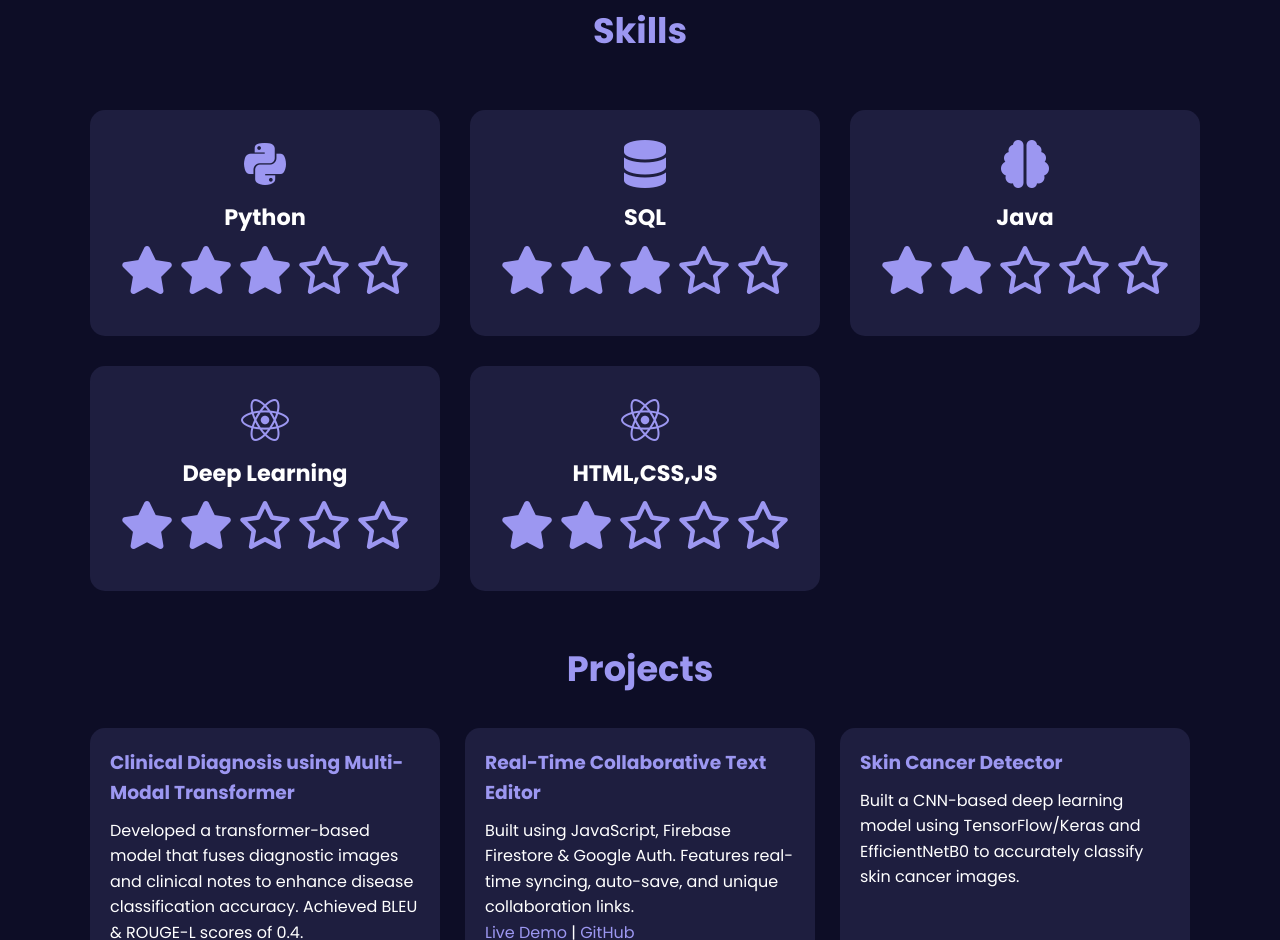
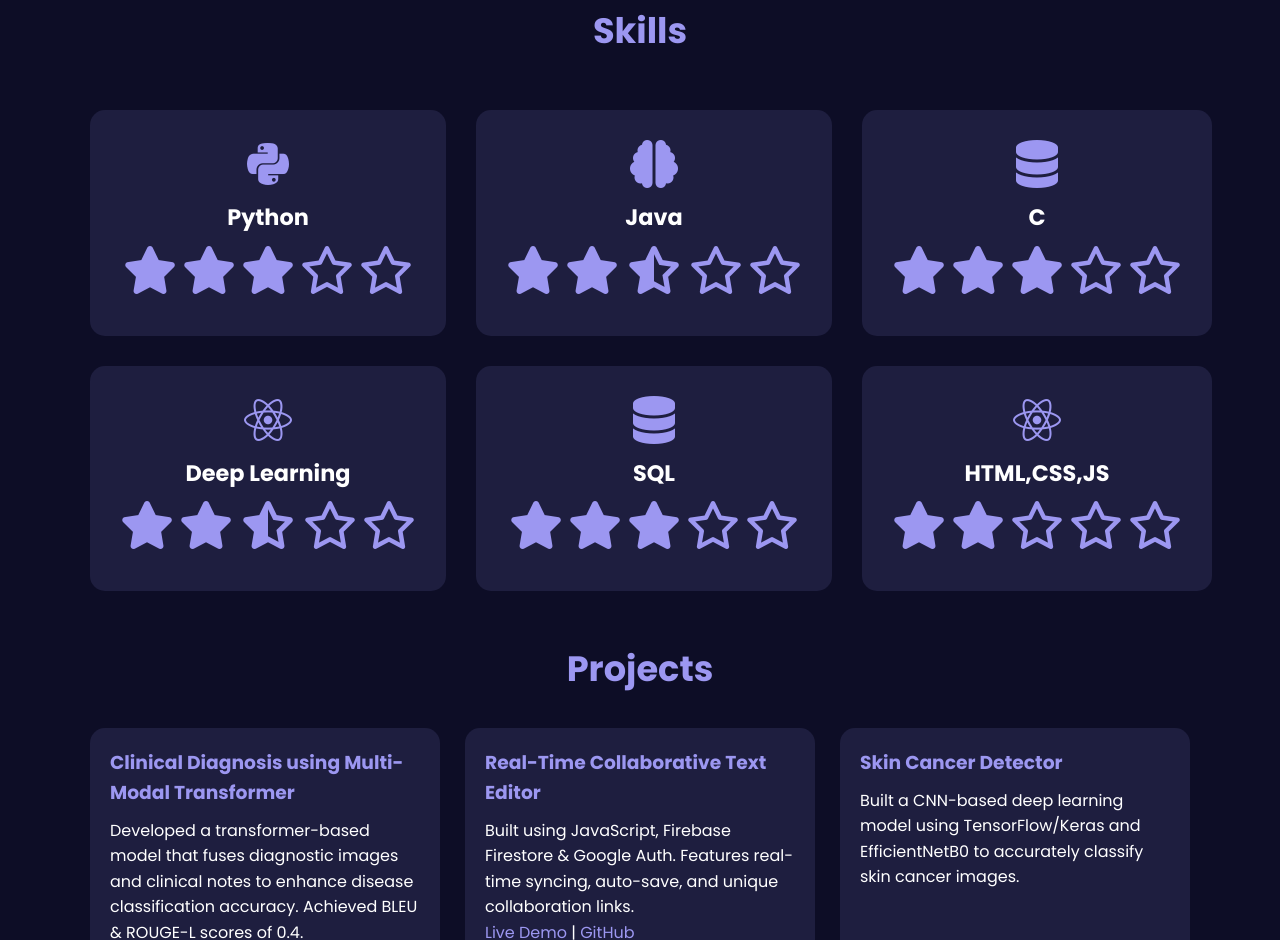
Before and after one commit to HimajaAmbati/Portfolio, a plain HTML site: page index.html in a window 1280 px wide. Shown: the part 1207-2147 px from the top of the page. Drawn offline with nearby package versions, Linux system fonts and the light colour scheme.

Commit message:
index.html

```diff
--- a/index.html
+++ b/index.html
@@ -66,23 +66,23 @@
             </div>
         </div>
         <div class="skill-card">
-            <i class="fa-solid fa-database"></i>
-            <p class="skill-name">SQL</p>
+            <i class="fa-solid fa-brain"></i>
+            <p class="skill-name">Java</p>
             <div class="stars">
                 <i class="fa-solid fa-star"></i>
                 <i class="fa-solid fa-star"></i>
-                <i class="fa-solid fa-star"></i>
+                <i class="fa-solid fa-star-half-stroke"></i>
                 <i class="fa-regular fa-star"></i>
                 <i class="fa-regular fa-star"></i>
             </div>
         </div>
         <div class="skill-card">
-            <i class="fa-solid fa-brain"></i>
-            <p class="skill-name">Java</p>
+            <i class="fa-solid fa-database"></i>
+            <p class="skill-name">C</p>
             <div class="stars">
                 <i class="fa-solid fa-star"></i>
                 <i class="fa-solid fa-star"></i>
-                <i class="fa-regular fa-star"></i>
+                <i class="fa-solid fa-star"></i>
                 <i class="fa-regular fa-star"></i>
                 <i class="fa-regular fa-star"></i>
             </div>
@@ -93,7 +93,18 @@
             <div class="stars">
                 <i class="fa-solid fa-star"></i>
                 <i class="fa-solid fa-star"></i>
+                <i class="fa-solid fa-star-half-stroke"></i>
                 <i class="fa-regular fa-star"></i>
+                <i class="fa-regular fa-star"></i>
+            </div>
+        </div>
+        <div class="skill-card">
+            <i class="fa-solid fa-database"></i>
+            <p class="skill-name">SQL</p>
+            <div class="stars">
+                <i class="fa-solid fa-star"></i>
+                <i class="fa-solid fa-star"></i>
+                <i class="fa-solid fa-star"></i>
                 <i class="fa-regular fa-star"></i>
                 <i class="fa-regular fa-star"></i>
             </div>
```
